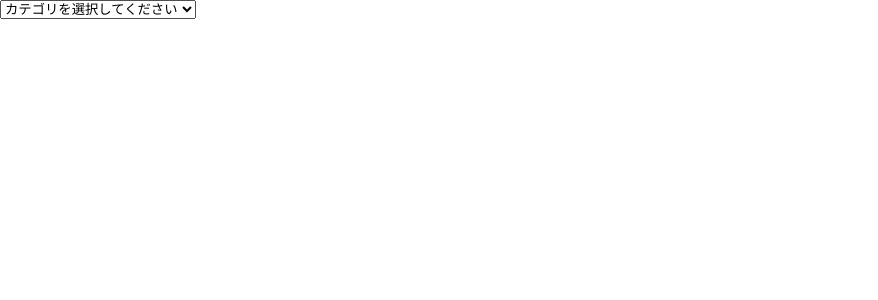
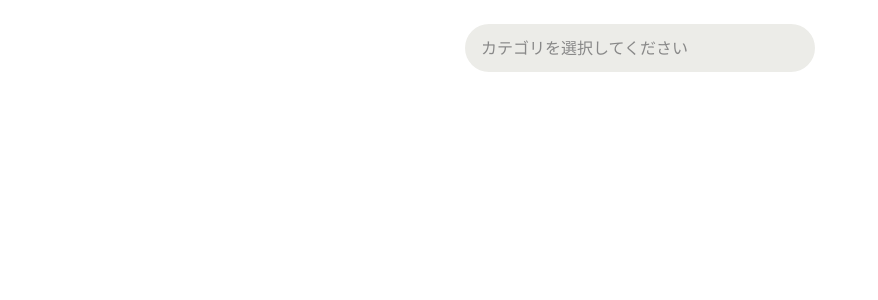
Before and after one commit to mihootsuka0419-kyomti/ti-mukaihatu, a Python web app: template templates/start.html in a window 1280 px wide. Shown: the top 300 px of the page, without its empty margins (0-878 px from the left). Run offline with Jinja, Linux system fonts and the light colour scheme; the template is opened without the code that fills it, so the values that code supplies are empty.

Commit message:
start.cssの追加、linkタグ修正

```diff
--- /dev/null
+++ b/static/start.css
@@ -0,0 +1,65 @@
+/* ==============================
+   Base
+============================== */
+
+* {
+    margin: 0;
+    padding: 0;
+    box-sizing: border-box;
+}
+
+html,
+body {
+    min-height: 100%;
+}
+
+body {
+    min-height: 100vh;
+    font-family: sans-serif;
+    color: #222;
+    background-color: #fff;
+}
+
+
+/* ==============================
+   Layout
+============================== */
+
+form {
+    width: 100%;
+    max-width: 390px;
+    min-height: 100vh;
+    margin: 0 auto;
+    padding: 24px 20px;
+}
+
+
+/* ==============================
+   Category
+============================== */
+
+.tag-area {
+    width: 100%;
+}
+
+.tag-area select {
+    width: 100%;
+    min-height: 48px;
+    padding: 0 16px;
+    border: none;
+    border-radius: 999px;
+    background-color: #ecece8;
+    color: #222;
+    font: inherit;
+    appearance: none;
+    cursor: pointer;
+}
+
+.tag-area select:focus-visible {
+    outline: 3px solid rgba(50, 50, 124, 0.25);
+    outline-offset: 2px;
+}
+
+.tag-area select:invalid {
+    color: #888;
+}
--- a/templates/start.html
+++ b/templates/start.html
@@ -4,7 +4,7 @@
     <meta charset="UTF-8">
     <meta name="viewport" content="width=device-width, initial-scale=1.0">
     <title>Document</title>
-    <link rel="stylesheet" href="/static/style.css">
+    <link rel="stylesheet" href="/static/start.css">
 
 </head>
 <body>
```
